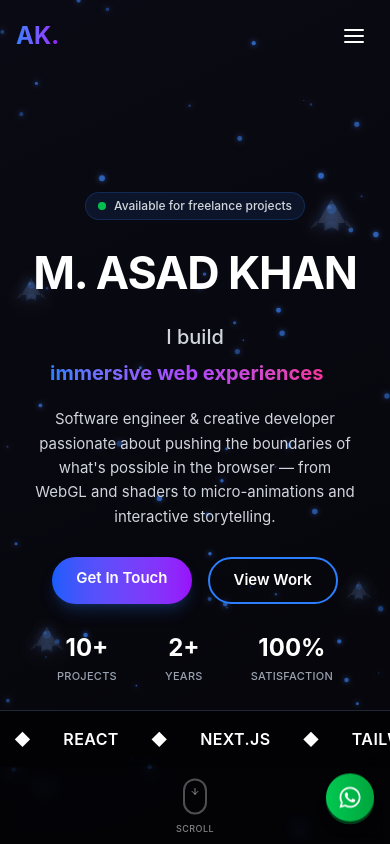
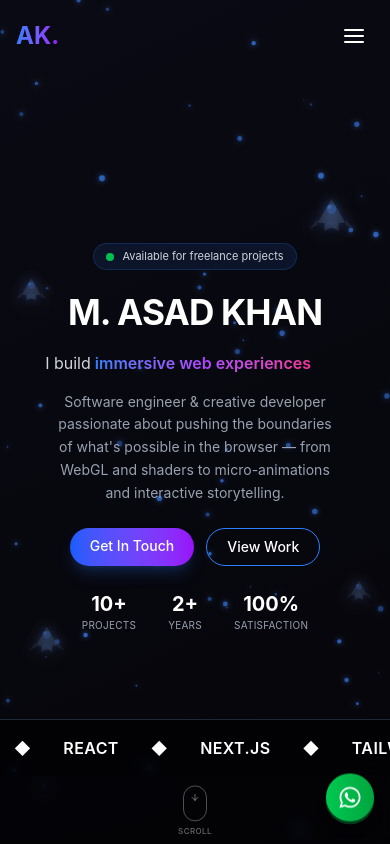
Before and after one commit to Asadniazi586/portfolio_website, a React app: page / in a window 390 px wide. Shown: the top 844 px of the page. Built offline with nearby package versions, Linux system fonts and the light colour scheme; the HTML template or start-up script is replaced by a standard one.

Commit message:
upgrade hero section

```diff
--- a/src/components/Hero.jsx
+++ b/src/components/Hero.jsx
@@ -37,20 +37,20 @@ const Hero = () => {
             ease: "easeOut"
           }}
         >
-          {/* AVAILABLE - Mobile: larger */}
+          {/* AVAILABLE */}
           <motion.div
             initial={{ opacity: 0, y: 15 }}
             animate={{ opacity: 1, y: 0 }}
             transition={{ duration: 0.5 }}
-            className="inline-flex items-center gap-2 px-3 py-1 sm:px-3 sm:py-1 rounded-full bg-blue-500/10 border border-blue-500/20 mb-5 sm:mb-6"
+            className="inline-flex items-center gap-2 px-3 py-1 sm:px-3 sm:py-1 rounded-full bg-blue-500/10 border border-blue-500/20 mb-4 sm:mb-6"
           >
             <span className="w-2 h-2 sm:w-2 sm:h-2 bg-green-500 rounded-full animate-pulse" />
-            <span className="text-[12px] sm:text-xs text-gray-300 whitespace-nowrap font-medium">
+            <span className="text-[11px] sm:text-xs text-gray-300 whitespace-nowrap mobile:text-xs mobile:font-medium">
               Available for freelance projects
             </span>
           </motion.div>
 
-          {/* NAME - Much larger on mobile */}
+          {/* NAME */}
           <motion.h1
             initial={{ scale: 0.9, opacity: 0 }}
             animate={{ scale: 1, opacity: 1 }}
@@ -59,22 +59,22 @@ const Hero = () => {
               type: "spring",
               stiffness: 180
             }}
-            className="text-[2.8rem] sm:text-5xl md:text-7xl font-bold mb-4 sm:mb-5 tracking-tight"
+            className="text-[2.2rem] sm:text-5xl md:text-7xl font-bold mb-3 sm:mb-5 tracking-tight mobile:text-3xl mobile:mb-4"
           >
             M. ASAD KHAN
           </motion.h1>
 
-          {/* I BUILD - Larger on mobile */}
-          <div className="text-xl sm:text-xl md:text-3xl text-gray-300 mb-5 sm:mb-6 px-2">
-            <div className="flex justify-center items-center text-center flex-wrap sm:flex-nowrap gap-2">
-              <span className="whitespace-nowrap text-xl sm:text-xl md:text-3xl font-medium">
+          {/* I BUILD */}
+          <div className="text-base sm:text-xl md:text-3xl text-gray-300 mb-4 sm:mb-6 px-2 mobile:text-lg mobile:mb-5">
+            <div className="flex justify-center items-center text-center flex-wrap sm:flex-nowrap gap-1">
+              <span className="whitespace-nowrap text-base sm:text-xl md:text-3xl mobile:text-lg">
                 I build
               </span>
 
               <div
                 className="relative inline-block"
                 style={{
-                  minWidth: '290px',
+                  minWidth: '250px',
                   width: 'auto'
                 }}
               >
@@ -87,21 +87,21 @@ const Hero = () => {
                     transition={{
                       duration: 0.5
                     }}
-                    className="absolute left-0 font-bold bg-gradient-to-r from-blue-500 via-purple-500 to-pink-500 bg-clip-text text-transparent text-xl sm:text-xl md:text-3xl whitespace-nowrap"
+                    className="absolute left-0 font-semibold bg-gradient-to-r from-blue-500 via-purple-500 to-pink-500 bg-clip-text text-transparent text-base sm:text-xl md:text-3xl whitespace-nowrap mobile:text-lg mobile:font-bold"
                   >
                     {roles[currentRole]}
                   </motion.span>
                 </AnimatePresence>
 
                 {/* Invisible placeholder */}
-                <span className="invisible font-bold whitespace-nowrap text-xl sm:text-xl md:text-3xl">
+                <span className="invisible font-semibold whitespace-nowrap text-base sm:text-xl md:text-3xl mobile:text-lg mobile:font-bold">
                   {longestRole}
                 </span>
               </div>
             </div>
           </div>
 
-          {/* DESCRIPTION - Larger on mobile */}
+          {/* DESCRIPTION */}
           <motion.p
             initial={{ opacity: 0 }}
             animate={{ opacity: 1 }}
@@ -109,14 +109,14 @@ const Hero = () => {
               delay: 0.3,
               duration: 0.8
             }}
-            className="text-gray-300 text-[15px] sm:text-base md:text-lg max-w-sm sm:max-w-2xl mx-auto mb-7 sm:mb-8 leading-relaxed px-4"
+            className="text-gray-400 text-sm sm:text-base md:text-lg max-w-xs sm:max-w-2xl mx-auto mb-6 sm:mb-8 leading-relaxed px-4 mobile:text-gray-300 mobile:text-base mobile:mb-7 mobile:max-w-sm"
           >
             Software engineer & creative developer passionate about pushing
             the boundaries of what's possible in the browser — from
             WebGL and shaders to micro-animations and interactive storytelling.
           </motion.p>
 
-          {/* BUTTONS - Larger on mobile */}
+          {/* BUTTONS */}
           <motion.div
             initial={{ opacity: 0 }}
             animate={{ opacity: 1 }}
@@ -124,13 +124,13 @@ const Hero = () => {
               delay: 0.4,
               duration: 0.8
             }}
-            className="flex justify-center gap-4 sm:gap-4 mb-7 sm:mb-10 flex-wrap"
+            className="flex justify-center gap-3 sm:gap-4 mb-6 sm:mb-10 flex-wrap mobile:gap-4 mobile:mb-7"
           >
             <motion.a
               whileHover={{ scale: 1.05 }}
               whileTap={{ scale: 0.95 }}
               href="#contact"
-              className="px-6 py-2.5 rounded-full bg-gradient-to-r from-blue-600 to-purple-600 text-white text-[15px] sm:text-base font-semibold shadow-lg shadow-blue-500/20"
+              className="px-5 py-2 rounded-full bg-gradient-to-r from-blue-600 to-purple-600 text-white text-sm sm:text-base font-medium shadow-lg shadow-blue-500/20 mobile:px-6 mobile:py-2.5 mobile:text-base mobile:font-semibold"
             >
               Get In Touch
             </motion.a>
@@ -139,13 +139,13 @@ const Hero = () => {
               whileHover={{ scale: 1.05 }}
               whileTap={{ scale: 0.95 }}
               href="#projects"
-              className="px-6 py-2.5 rounded-full border-2 border-blue-500 text-white text-[15px] sm:text-base font-semibold hover:bg-blue-500/10 transition-all"
+              className="px-5 py-2 rounded-full border border-blue-500 text-white text-sm sm:text-base font-medium hover:bg-blue-500/10 transition-all mobile:px-6 mobile:py-2.5 mobile:text-base mobile:font-semibold mobile:border-2"
             >
               View Work
             </motion.a>
           </motion.div>
 
-          {/* STATS - Larger on mobile */}
+          {/* STATS */}
           <motion.div
             initial={{ opacity: 0 }}
             animate={{ opacity: 1 }}
@@ -153,7 +153,7 @@ const Hero = () => {
               delay: 0.5,
               duration: 0.8
             }}
-            className="flex justify-center items-start gap-12 sm:gap-12 md:gap-16"
+            className="flex justify-center items-start gap-8 sm:gap-12 md:gap-16 mobile:gap-10"
           >
             {[
               { value: "10+", label: "PROJECTS" },
@@ -161,10 +161,10 @@ const Hero = () => {
               { value: "100%", label: "SATISFACTION" }
             ].map((stat, i) => (
               <div key={i}>
-                <div className="text-2xl sm:text-3xl md:text-4xl font-bold text-white">
+                <div className="text-xl sm:text-3xl md:text-4xl font-bold text-white mobile:text-2xl">
                   {stat.value}
                 </div>
-                <div className="text-[11px] sm:text-xs text-gray-400 tracking-wide whitespace-nowrap font-medium mt-1">
+                <div className="text-[10px] sm:text-xs text-gray-400 tracking-wide whitespace-nowrap mobile:text-xs mobile:font-medium mobile:mt-1">
                   {stat.label}
                 </div>
               </div>
@@ -216,28 +216,18 @@ const Hero = () => {
         </div>
       </div>
 
-      {/* MOBILE MARQUEE - Fixed continuous animation */}
+      {/* MOBILE MARQUEE - Fixed: Taller height and moving properly */}
       <div className="absolute bottom-0 left-0 right-0 md:hidden">
-        <div className="marquee-container overflow-hidden border-t border-gray-800 bg-black/60 backdrop-blur-sm py-4">
-          <div className="marquee-track inline-flex whitespace-nowrap">
+        {/* Taller Marquee */}
+        <div className="overflow-hidden border-t border-gray-800 bg-black/60 backdrop-blur-sm py-4">
+          <div className="flex animate-marquee whitespace-nowrap" style={{ animation: 'marquee 15s linear infinite' }}>
             {[
               "WEBGL", "◆", "REACT", "◆", "NEXT.JS", "◆",
-              "TAILWIND", "◆", "THREE.JS", "◆", "GSAP", "◆",
-              "TYPESCRIPT", "◆", "WEBFLOW", "◆", "NODE.JS", "◆",
-              "EXPRESS", "◆", "MONGODB", "◆"
+              "TAILWIND", "◆", "THREE.JS", "◆",
+              "GSAP", "◆", "TYPESCRIPT", "◆", "WEBFLOW", "◆",
+              "NODE.JS", "◆", "EXPRESS", "◆", "MONGODB", "◆"
             ].map((tech, i) => (
-              <span key={i} className="mx-4 text-[14px] text-white font-semibold tracking-wide">
-                {tech}
-              </span>
-            ))}
-            {/* Duplicate for seamless loop */}
-            {[
-              "WEBGL", "◆", "REACT", "◆", "NEXT.JS", "◆",
-              "TAILWIND", "◆", "THREE.JS", "◆", "GSAP", "◆",
-              "TYPESCRIPT", "◆", "WEBFLOW", "◆", "NODE.JS", "◆",
-              "EXPRESS", "◆", "MONGODB", "◆"
-            ].map((tech, i) => (
-              <span key={`dup-${i}`} className="mx-4 text-[14px] text-white font-semibold tracking-wide">
+              <span key={i} className="mx-4 text-base text-white font-semibold tracking-wide">
                 {tech}
               </span>
             ))}
@@ -245,7 +235,7 @@ const Hero = () => {
         </div>
 
         {/* Animated Scroll Indicator */}
-        <div className="flex flex-col items-center justify-center py-2.5 bg-black/40 backdrop-blur-sm">
+        <div className="flex flex-col items-center justify-center py-2 bg-black/40 backdrop-blur-sm">
           <motion.div
             animate={{ y: [0, 5, 0] }}
             transition={{
@@ -255,10 +245,10 @@ const Hero = () => {
             }}
             className="flex flex-col items-center gap-1"
           >
-            <div className="w-6 h-9 rounded-full border-2 border-white/30 flex justify-center items-start pt-1.5">
-              <FiArrowDown className="w-2.5 h-2.5 text-white/60 font-bold" />
+            <div className="w-6 h-9 rounded-full border border-white/30 flex justify-center items-start pt-1.5">
+              <FiArrowDown className="w-2.5 h-2.5 text-white/50" />
             </div>
-            <span className="text-white/50 text-[9px] tracking-wider font-medium mt-1">SCROLL</span>
+            <span className="text-white/40 text-[8px] tracking-wider font-medium">SCROLL</span>
           </motion.div>
         </div>
       </div>
```
